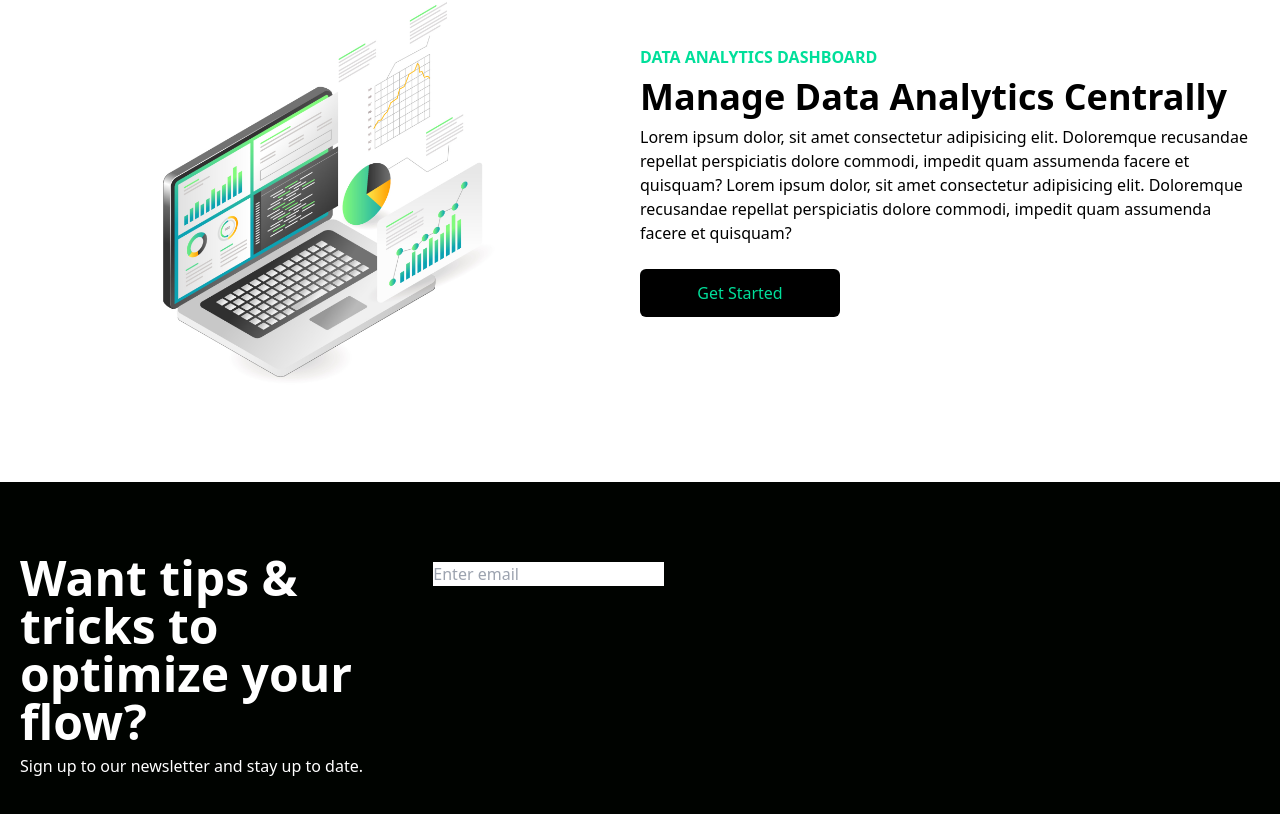
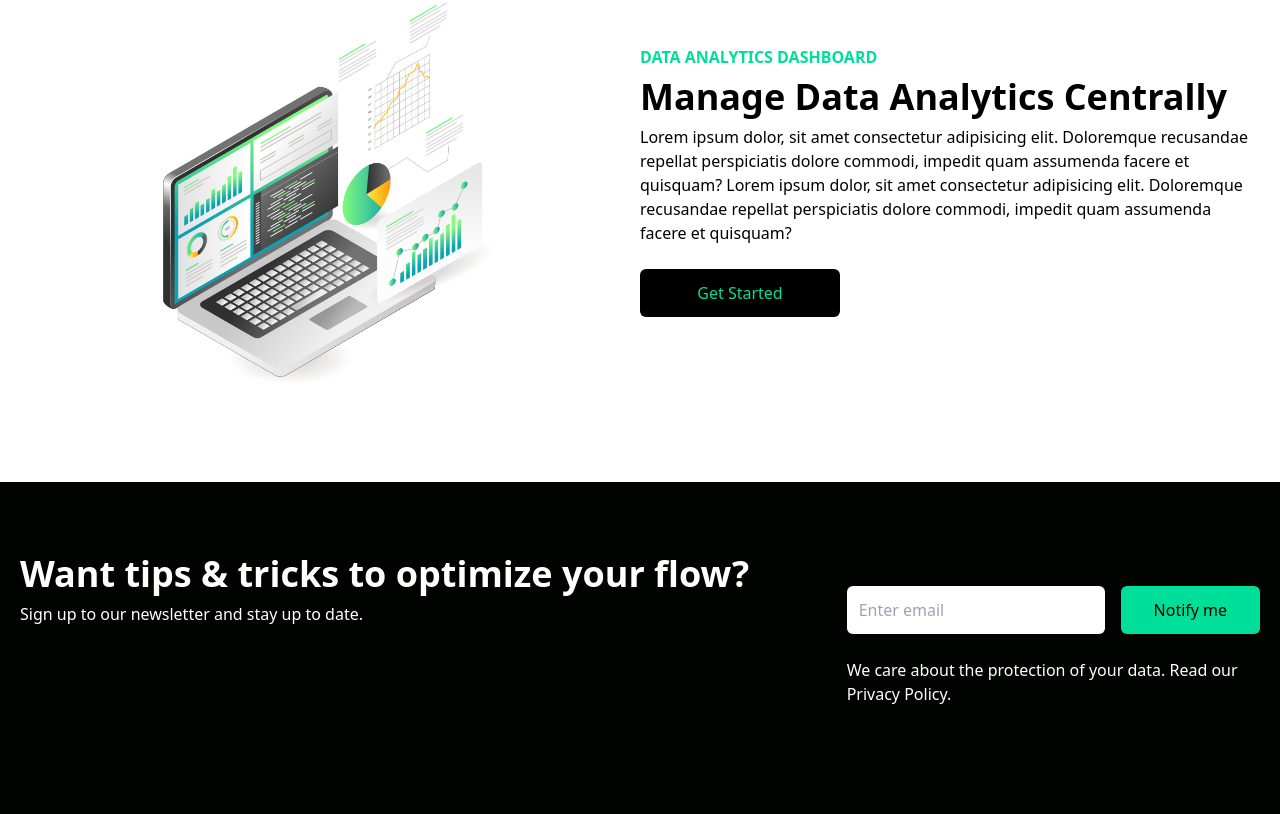
Before and after one commit to httpcyberdata/react-tailwind-responsivesite, a React (Create React App) app: page / in a window 1280 px wide. Shown: the part 895-1709 px from the top of the page. After the commit the page ends 1681 px from the top, so only its background shows below. Built offline with nearby package versions, Linux system fonts and the light colour scheme.

Commit message:
chore: made Newsletter section 100% responsive and fixed typo lg:cols-span-2 to lg:col-span-2

```diff
--- a/src/components/Newsletter.jsx
+++ b/src/components/Newsletter.jsx
@@ -2,17 +2,20 @@
 
 const Newsletter = () => {
   return (
-    <div className="w-full py-16 text-white">
+    <div className="w-full py-16 text-white px-4">
         <div className="max-w-[1240px] mx-auto grid lg:grid-cols-3">
-            <div className="lg:cols-span-2">
-                <h1 className="md:text-5xl sm:text-4xl text-2xl font-bold py-2">Want tips & tricks to optimize your flow?</h1>
+            <div className="lg:col-span-2">
+                <h1 className="md:text-4xl sm:text-3xl text-2xl font-bold py-2">Want tips & tricks to optimize your flow?</h1>
                 <p>Sign up to our newsletter and stay up to date.</p>
             </div>
             <div className="my-4">
-                <div>
-                    <input type="email" placeholder="Enter email" />
-                    <button></button>
+                <div
+                    className='flex flex-col sm:flex-row items-center justify-between w-full'
+                >
+                    <input className="p-3 flex w-full rounded-md" type="email" placeholder="Enter email" />
+                    <button className="bg-[#00df9a] text-black rounded-md font-medium w-[200px] ml-4 my-6 px-6 py-3">Notify me</button>
                 </div>
+                <p>We care about the protection of your data. Read our Privacy Policy.</p>
             </div>
         </div>
     </div>
```
